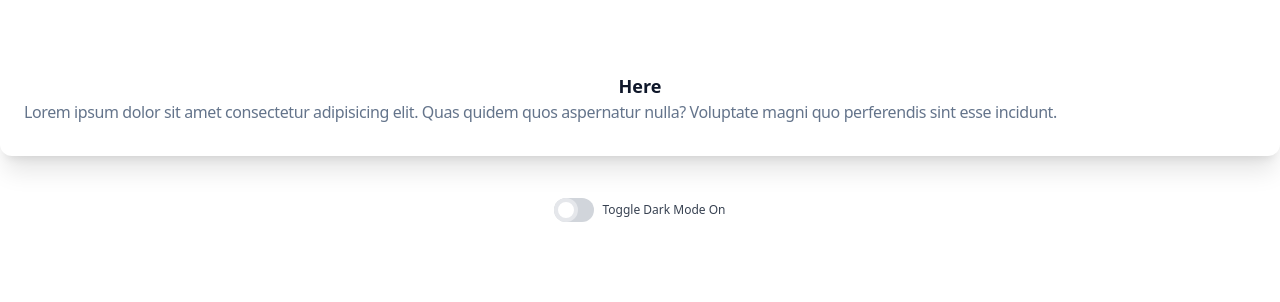
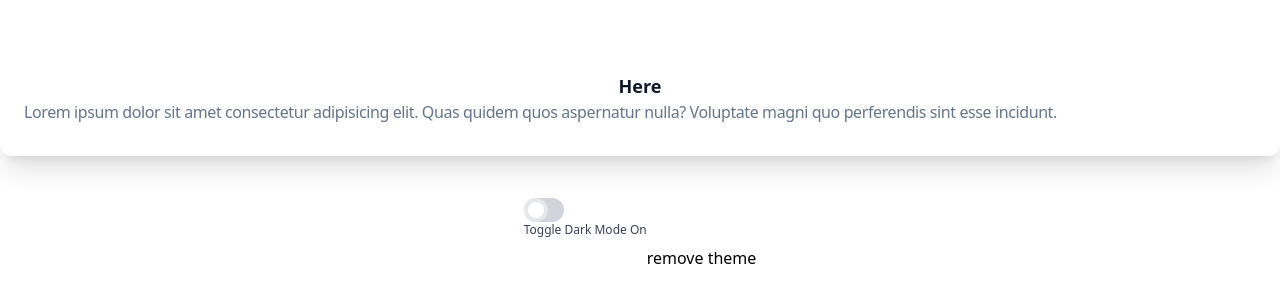
Before and after one commit to nsagias/react-tailwindcss-starter, a React (Create React App) app: page / in a window 1280 px wide. Shown: the top 302 px of the page. Built offline with nearby package versions, Linux system fonts and the light colour scheme.

Commit message:
add localstorage for theme

```diff
--- a/public/index.html
+++ b/public/index.html
@@ -1,6 +1,6 @@
 <!DOCTYPE html>
-<html lang="en" class="scroll-smooth">
-<!-- <html lang="en" class="scroll-smooth dark"> -->
+<!-- <html lang="en" class="scroll-smooth"> -->
+<html lang="en" class="scroll-smooth dark">
   <head>
     <meta charset="utf-8" />
     <link rel="icon" href="%PUBLIC_URL%/favicon.ico" />
--- a/src/components/darkMode/components/toggleSwitch/ToggleSwitch.tsx
+++ b/src/components/darkMode/components/toggleSwitch/ToggleSwitch.tsx
@@ -5,11 +5,16 @@ type ButtonText = { buttonOnText: string, buttonOffText: string };
 
 export default function ToggleSwitch({ buttonOnText, buttonOffText } : ButtonText ): JSX.Element {
 
-
+  console.log("BEFORE LOCAL STORAGE", localStorage.theme);
   const classList = document && document.documentElement && document.documentElement.classList;
   const clasListArray = Array.from(classList);
 
-  const [toggle, setToggle ] = useState<boolean>( clasListArray.filter(x => x === "dark")[0] === "dark" ? true : false);
+
+  // let isDark: boolean = localStorage.theme == "dark" ? true :  clasListArray.filter(x => x === "dark")[0] === "dark" ? true : false;
+  let isDark: boolean = localStorage.theme == "dark";
+
+  const [toggle, setToggle ] = useState<boolean>(isDark);
+
 
   if (toggle === false) {
     document.documentElement.classList.remove('dark');
@@ -18,9 +23,18 @@ export default function ToggleSwitch({ buttonOnText, buttonOffText } : ButtonTex
   };
 
 
+
+
   const toggleDarkTheme = (e: any, bool: boolean) => {
     e.preventDefault();
     setToggle(bool);
+    console.log("BOOL", bool)
+    bool ? localStorage.theme = "dark"  : localStorage.theme = "light";
+    console.log("LOCAL STORAGE", localStorage.theme)
+  };
+  const toggleUsedefaultTheme = (e: any) => {
+
+    localStorage.removeItem("theme");
   };
 
 
@@ -39,9 +53,15 @@ export default function ToggleSwitch({ buttonOnText, buttonOffText } : ButtonTex
           className={`toggle-label block overflow-hidden h-6 rounded-full ${toggle ? "bg-[#68d391]": "bg-gray-300"} cursor-pointer `}>
          </label>
       </div>
+
+      <div className="flex">
       <label
         htmlFor="toggle"
         className="text-xs text-gray-700">{!toggle ? buttonOnText : buttonOffText}</label>
+        <button
+        className="px-4, py-6"
+        onClick={ e => toggleUsedefaultTheme(e)}>remove theme</button>
+      </div>
     </div>
   );
 }
--- /dev/null
+++ b/src/components/darkMode/components/toggleSwitch/useDarkMode.ts
@@ -0,0 +1,17 @@
+import { useEffect, useState } from "react";
+
+
+export default function useDarkMode() {
+  // https://www.geeksforgeeks.org/how-to-add-dark-mode-in-reactjs-using-tailwind-css/
+  const [theme, setTheme] = useState(localStorage.theme || null || undefined);
+  const colorTheme = theme === "dark" ? "light" : "dark";
+
+  useEffect(() => {
+    const root = window.document.documentElement;
+    root.classList.remove(colorTheme);
+    root.classList.add(theme);
+    localStorage.setItem("theme", theme);
+  }, [theme, colorTheme]);
+
+  return [colorTheme, setTheme];
+}
```
